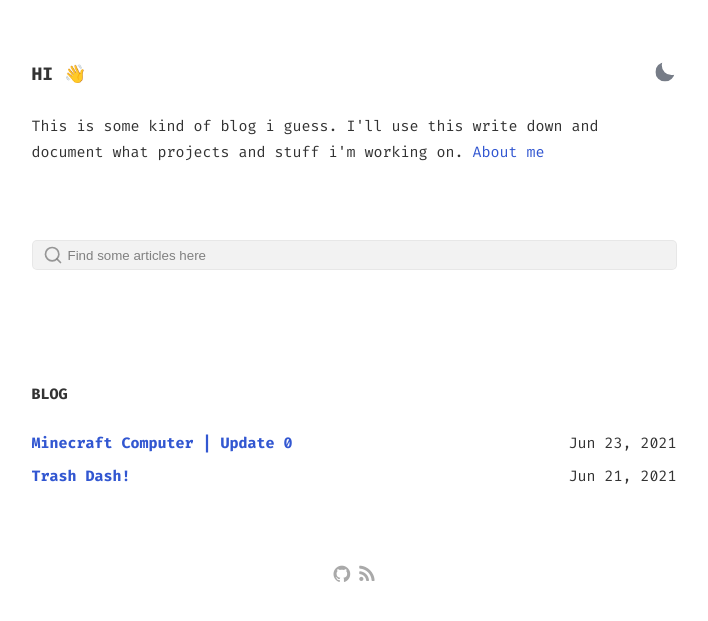
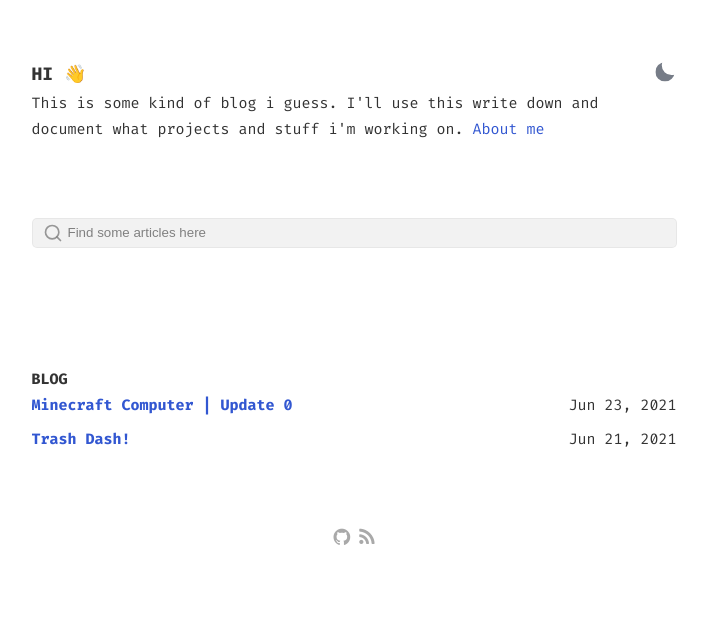
Before and after one commit to sevenbitscience/sevenbitscience.github.io, a Jekyll site: the page built from index.html, in a window 1280 px wide. Shown: the top 621 px of the page, without its empty margins (286-994 px from the left). Built offline with Jekyll 4.4.1, drawn with Linux system fonts in a browser that asks for light colours.

Commit message:
Changed heading margin from being on top to bottom

```diff
--- a/_sass/_main.scss
+++ b/_sass/_main.scss
@@ -249,7 +249,7 @@ h1 {
 	text-transform: uppercase;
 	font-size: larger;
 	font-weight: bold;
-	margin-bottom: 1.5rem;
+	margin-top: 1.5rem;
 }
 
 h2,
@@ -258,7 +258,7 @@ h4,
 h5 {
 	font-weight: bold;
 	font-size: 1rem;
-	margin-bottom: 1.5rem;
+	margin-top: 0.5rem;
 }
 
 section h1:first-child {
```
